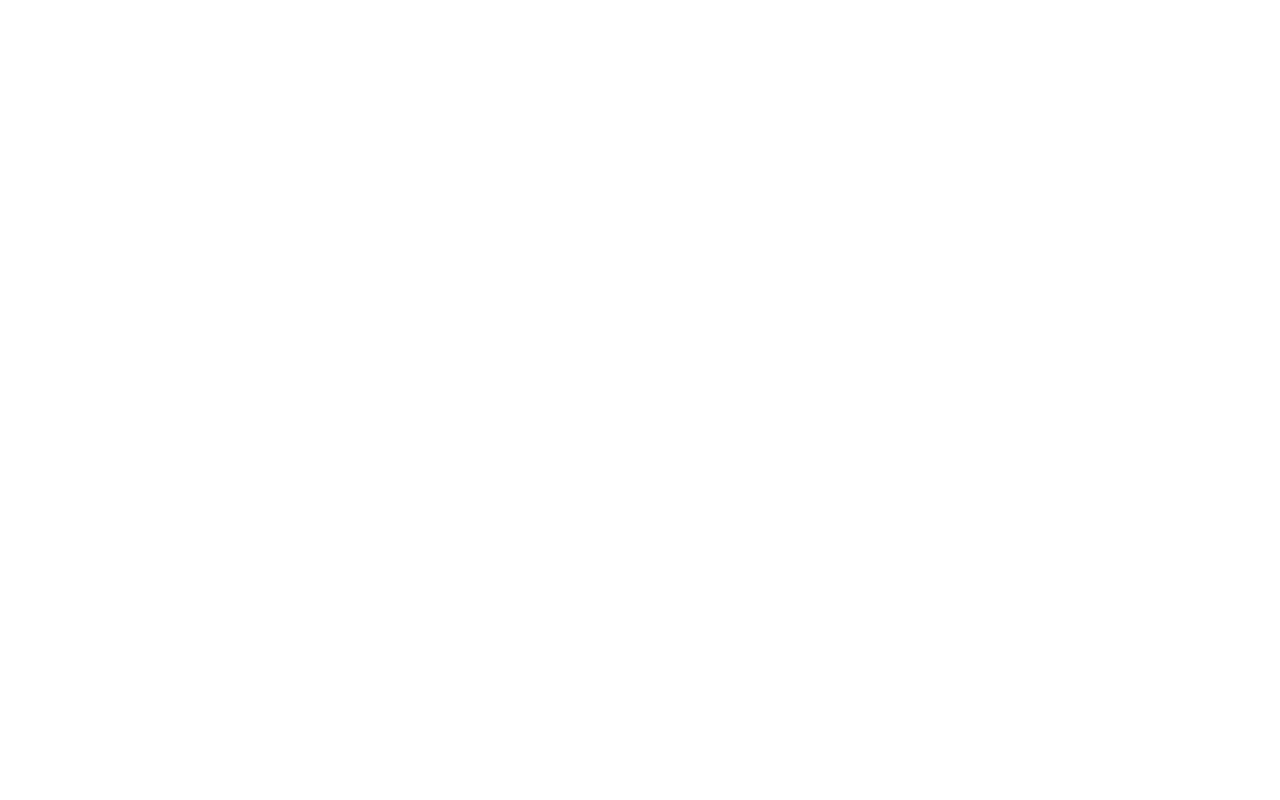
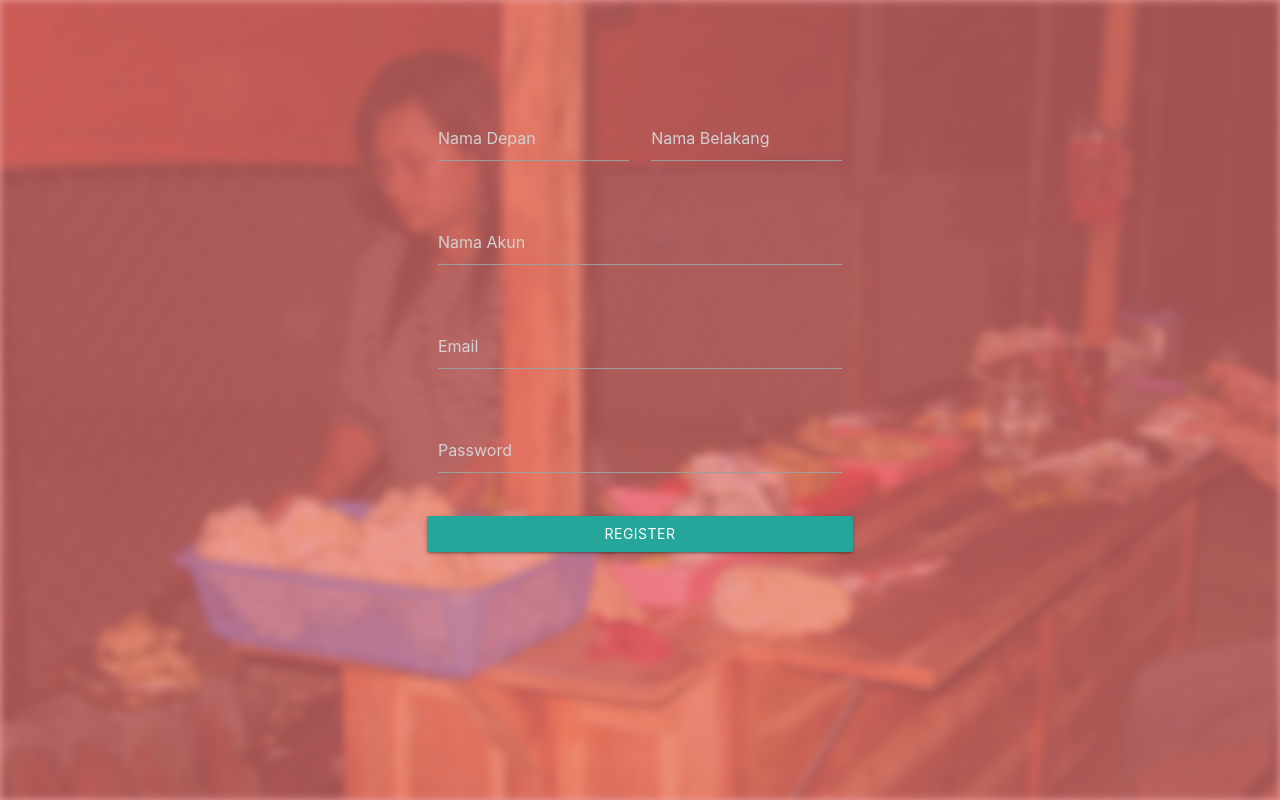
Before and after one commit to sofwanaldirikhaldi/Angkringan, a plain HTML site: page registrasi.html in a window 1280 px wide. Drawn offline with Linux system fonts and the light colour scheme.

Commit message:
Commits 13/11/2018

```diff
--- a/css/style.css
+++ b/css/style.css
@@ -31,3 +31,12 @@
 #nav-angkringan{
     font-family: cursive, Times, serif;
 }
+#form-register{
+    margin-top:100px;
+}
+#form-login{
+    margin-top:200px;
+}
+input{
+    color: aliceblue;
+}
--- a/login.html
+++ b/login.html
@@ -0,0 +1,45 @@
+<!DOCTYPE html>
+<html>
+<head>
+	<title>Angkringan</title>
+	<link rel="icon" href="image/cutlery.png">
+	<!--Icon made by Freepik from www.flaticon.com -->
+	<link rel="stylesheet" href="css/style.css">
+	<link rel="stylesheet" href="framework/materialize/css/materialize.min.css">
+</head>
+<body>
+	<div class="background-image"></div>
+	<div class="background-color"></div>
+
+	<div id="form-login">
+		<div class="row">
+			<form>
+				<div class="row">
+					<div class="col s4"></div>
+					<div class="input-field col s4">
+						<input id="form-username" placeholder="Nama Akun" type="text">
+					</div>
+					<div class="col 4"></div>
+				</div>
+				<div class="row">
+					<div class="col s4"></div>
+					<div class="input-field col s4">
+						<input id="from-password" placeholder="Password" type="Password">
+					</div>
+					<div class="col 4"></div>
+				</div>
+				<div class="row">
+					<div class="col s4"></div>
+					<a class="waves-effect waves-light btn col s4" href="index.html">Login</a>
+					<div class="col 4"></div>
+				</div>
+			</form>
+		</div>
+	</div>
+
+
+	<script src="js/jquery-3.3.1.min.js"></script>
+	<script src="framework/materialize/js/materialize.min.js"></script>
+	<script src="js/myscript.js"></script>
+</body>
+</html>
--- a/registrasi.html
+++ b/registrasi.html
@@ -0,0 +1,62 @@
+<!DOCTYPE html>
+<html>
+<head>
+	<title>Angkringan</title>
+	<link rel="icon" href="image/cutlery.png">
+	<!--Icon made by Freepik from www.flaticon.com -->
+	<link rel="stylesheet" href="css/style.css">
+	<link rel="stylesheet" href="framework/materialize/css/materialize.min.css">
+
+</head>
+<body>
+	<div class="background-image"></div>
+	<div class="background-color"></div>
+
+	<div id="form-register">
+		<div class="row">
+			<form>
+				<div class="row">
+					<div class="col s4"></div>
+					<div class="input-field col s2">
+						<input id="form-first-name" placeholder="Nama Depan" type="text">
+					</div>
+					<div class="input-field col s2">
+						<input id="form-last-name" placeholder="Nama Belakang" type="text">
+					</div>
+					<div class="col 4"></div>
+				</div>
+				<div class="row">
+						<div class="col s4"></div>
+						<div class="input-field col s4">
+							<input id="form-username" placeholder="Nama Akun" type="text">
+						</div>
+						<div class="col 4"></div>
+				</div>
+				<div class="row">
+						<div class="col s4"></div>
+						<div class="input-field col s4">
+							<input id="form-email" placeholder="Email" type="text">
+						</div>
+						<div class="col 4"></div>
+				</div>
+				<div class="row">
+						<div class="col s4"></div>
+						<div class="input-field col s4">
+							<input id="from-password" placeholder="Password" type="Password">
+						</div>
+						<div class="col 4"></div>
+				</div>
+				<div class="row">
+						<div class="col s4"></div>
+						<a class="waves-effect waves-light btn col s4" href="index.html">Register</a>
+						<div class="col 4"></div>
+				</div>
+			</form>
+		</div>
+	</div>
+
+	<script src="js/jquery-3.3.1.min.js"></script>
+	<script src="framework/materialize/js/materialize.min.js"></script>
+	<script src="js/myscript.js"></script>
+</body>
+</html>
```
Also changed, not shown: index.html (+0 -1 lines), js/myscript.js (line endings or trailing spaces).
